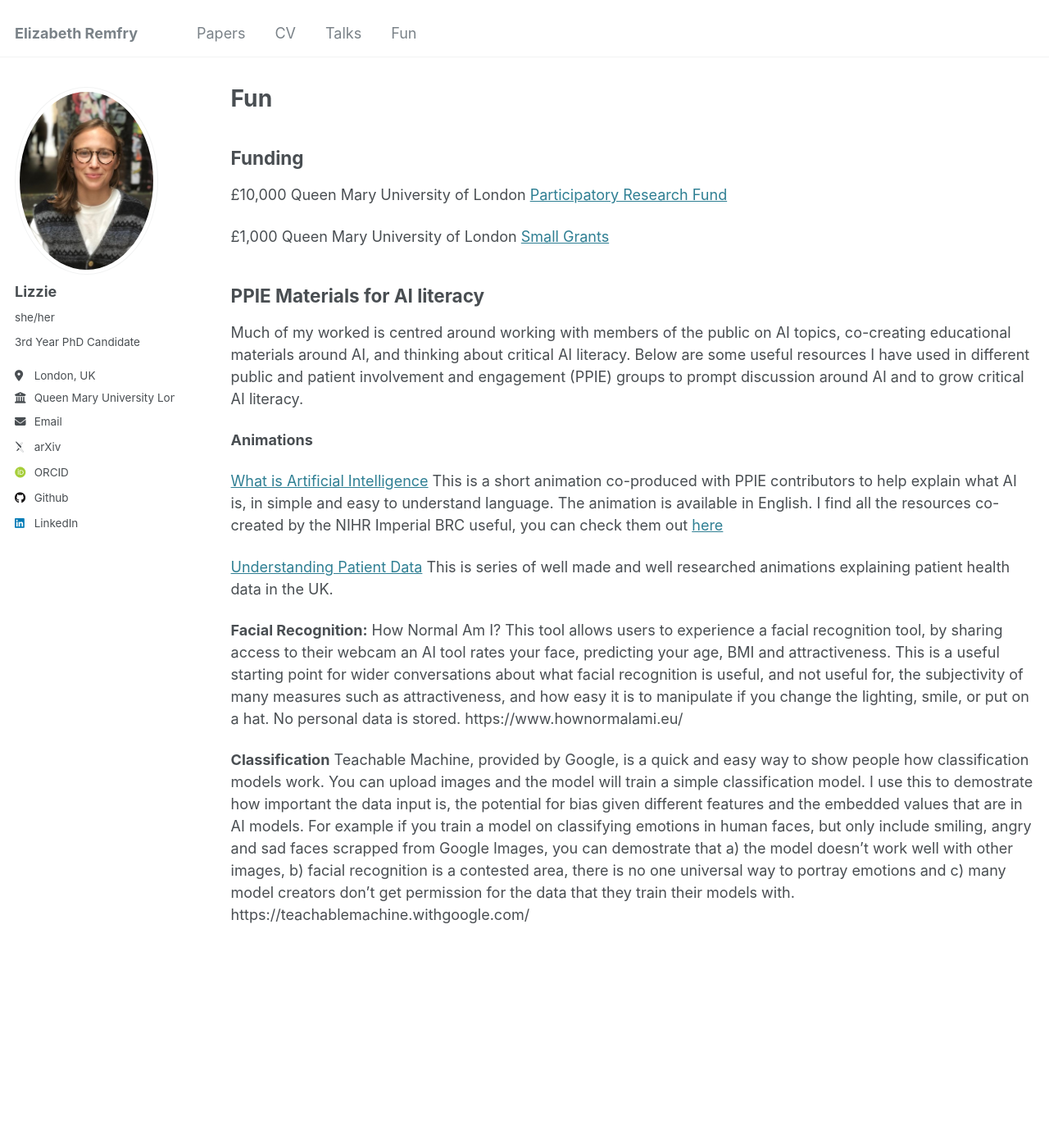
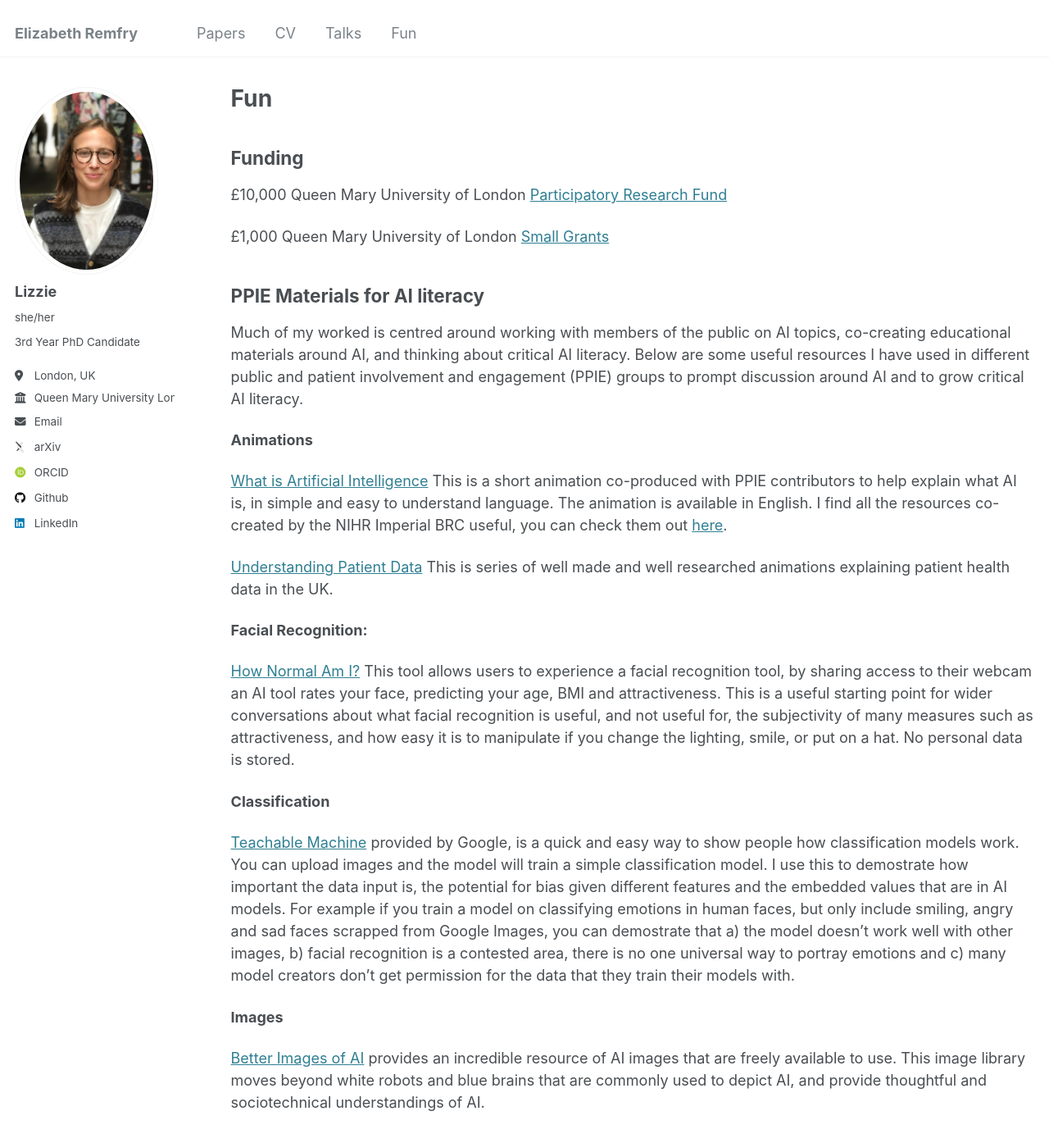
Before and after one commit to LizRem/lizrem.github.io, a Jekyll site: the page built from _pages/fun.md, in a window 1280 px wide and 1400 px high. Shown: the top 1394 px of the window at 82% size. Built offline with Jekyll 4.4.1, drawn with Linux system fonts in a browser that asks for light colours; some web fonts are replaced.

Commit message:
Update fun.md

```diff
--- a/_pages/fun.md
+++ b/_pages/fun.md
@@ -15,12 +15,18 @@ Much of my worked is centred around working with members of the public on AI top
 
 **Animations**
 
-[What is Artificial Intelligence](https://www.youtube.com/watch?v=N4NZoTW8ekY&ab_channel=DepartmentofSurgeryandCancer) This is a short animation co-produced with PPIE contributors to help explain what AI is, in simple and easy to understand language. The animation is available in English. I find all the resources co-created by the NIHR Imperial BRC useful, you can check them out [here](https://imperialbrc.nihr.ac.uk/2023/06/26/navigating-digital-health-a-guide-to-data-and-artificial-intelligence-in-healthcare/)
+[What is Artificial Intelligence](https://www.youtube.com/watch?v=N4NZoTW8ekY&ab_channel=DepartmentofSurgeryandCancer) This is a short animation co-produced with PPIE contributors to help explain what AI is, in simple and easy to understand language. The animation is available in English. I find all the resources co-created by the NIHR Imperial BRC useful, you can check them out [here](https://imperialbrc.nihr.ac.uk/2023/06/26/navigating-digital-health-a-guide-to-data-and-artificial-intelligence-in-healthcare/).
 
 [Understanding Patient Data](https://understandingpatientdata.org.uk/introducing-patient-data) This is series of well made and well researched animations explaining patient health data in the UK.
 
 **Facial Recognition:**
-How Normal Am I? This tool allows users to experience a facial recognition tool, by sharing access to their webcam an AI tool rates your face, predicting your age, BMI and attractiveness. This is a useful starting point for wider conversations about what facial recognition is useful, and not useful for, the subjectivity of many measures such as attractiveness, and how easy it is to manipulate if you change the lighting, smile, or put on a hat. No personal data is stored. https://www.hownormalami.eu/
+
+[How Normal Am I?](https://www.hownormalami.eu/) This tool allows users to experience a facial recognition tool, by sharing access to their webcam an AI tool rates your face, predicting your age, BMI and attractiveness. This is a useful starting point for wider conversations about what facial recognition is useful, and not useful for, the subjectivity of many measures such as attractiveness, and how easy it is to manipulate if you change the lighting, smile, or put on a hat. No personal data is stored.
 
 **Classification**
-Teachable Machine, provided by Google, is a quick and easy way to show people how classification models work. You can upload images and the model will train a simple classification model. I use this to demostrate how important the data input is, the potential for bias given different features and the embedded values that are in AI models. For example if you train a model on classifying emotions in human faces, but only include smiling, angry and sad faces scrapped from Google Images, you can demostrate that a) the model doesn't work well with other images, b) facial recognition is a contested area, there is no one universal way to portray emotions and c) many model creators don't get permission for the data that they train their models with. https://teachablemachine.withgoogle.com/
+
+[Teachable Machine](https://teachablemachine.withgoogle.com/) provided by Google, is a quick and easy way to show people how classification models work. You can upload images and the model will train a simple classification model. I use this to demostrate how important the data input is, the potential for bias given different features and the embedded values that are in AI models. For example if you train a model on classifying emotions in human faces, but only include smiling, angry and sad faces scrapped from Google Images, you can demostrate that a) the model doesn't work well with other images, b) facial recognition is a contested area, there is no one universal way to portray emotions and c) many model creators don't get permission for the data that they train their models with.
+
+**Images**
+
+[Better Images of AI](https://betterimagesofai.org/images) provides an incredible resource of AI images that are freely available to use. This image library moves beyond white robots and blue brains that are commonly used to depict AI, and provide thoughtful and sociotechnical understandings of AI.
```
